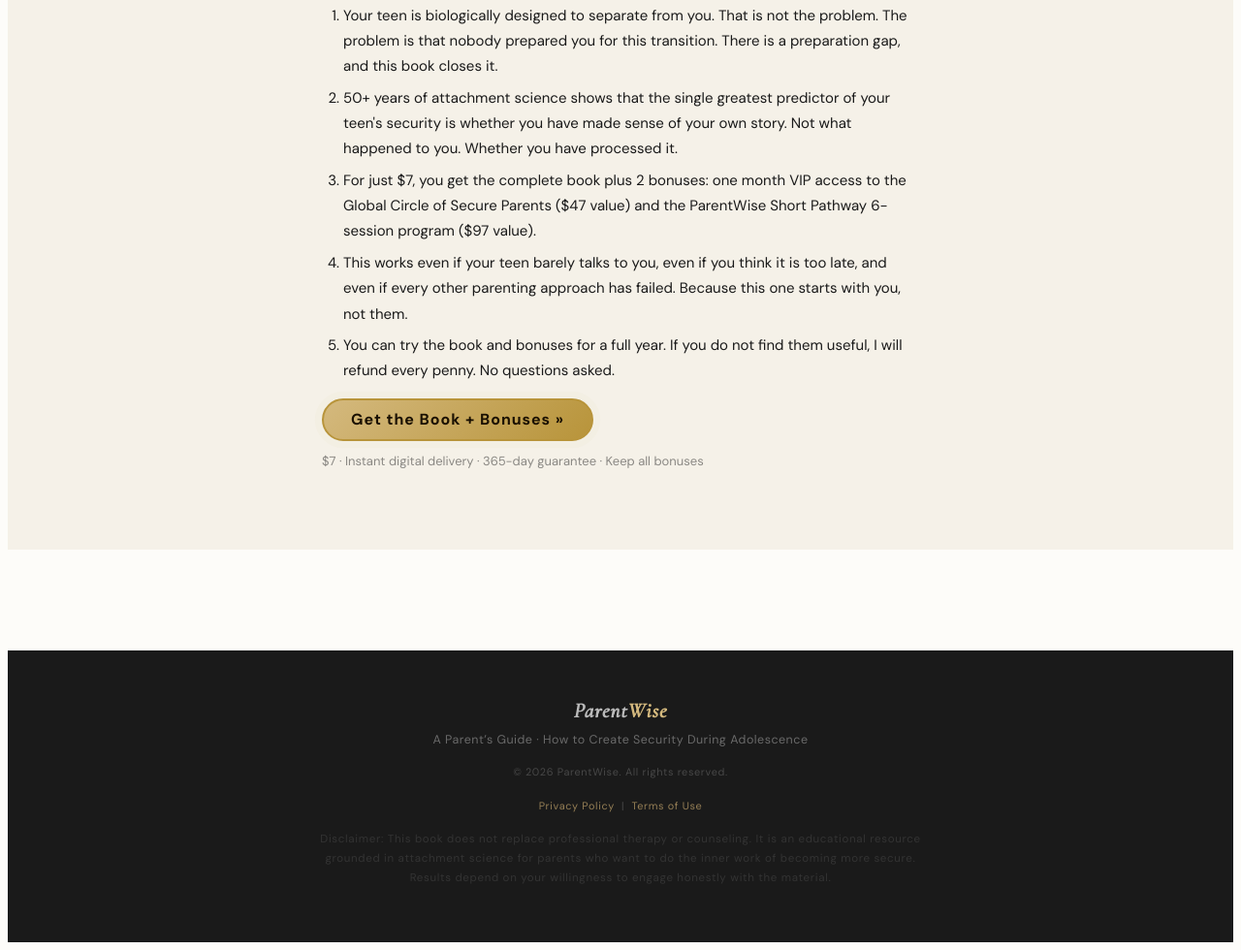
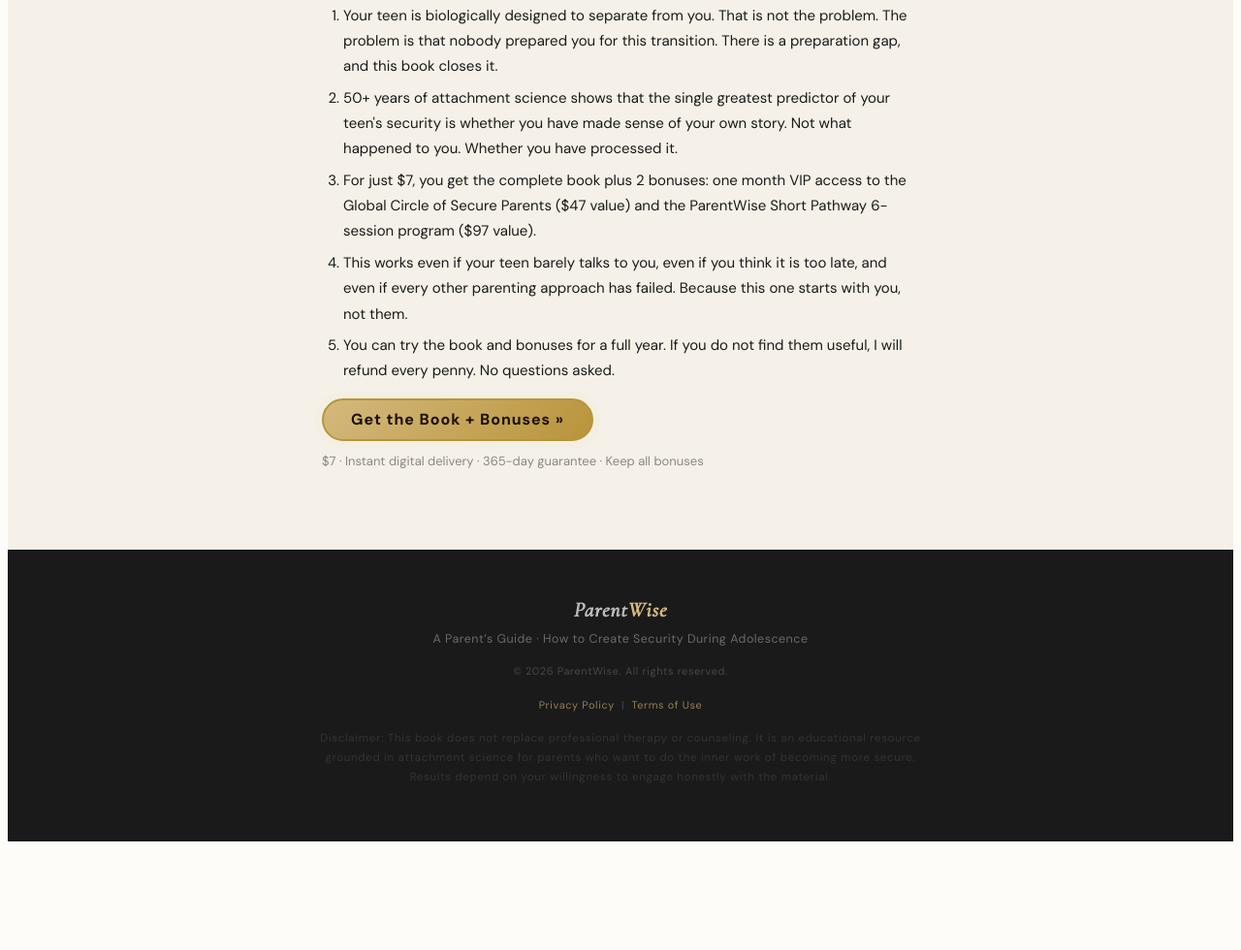
Before and after one commit to mhiggs82/getparentwise, a plain HTML site: page book/index.html in a window 1280 px wide. Shown: the part 8720-9700 px from the top of the page at 97% size. After the commit the page ends 9596 px from the top, so only its background shows below. Drawn offline with nearby package versions, Linux system fonts and the light colour scheme.

Commit message:
Update index.html

```diff
--- a/book/index.html
+++ b/book/index.html
@@ -1718,10 +1718,6 @@
     </div>
   </section>
 
-  <!-- FINAL FINAL CTA -->
-  <section class="pw-section-white" style="padding-bottom: 24px; text-align: center;">
-  </section>
-
   <!-- FOOTER -->
   <footer class="pw-footer">
     <div class="pw-footer-name">Parent<span>Wise</span></div>
```
